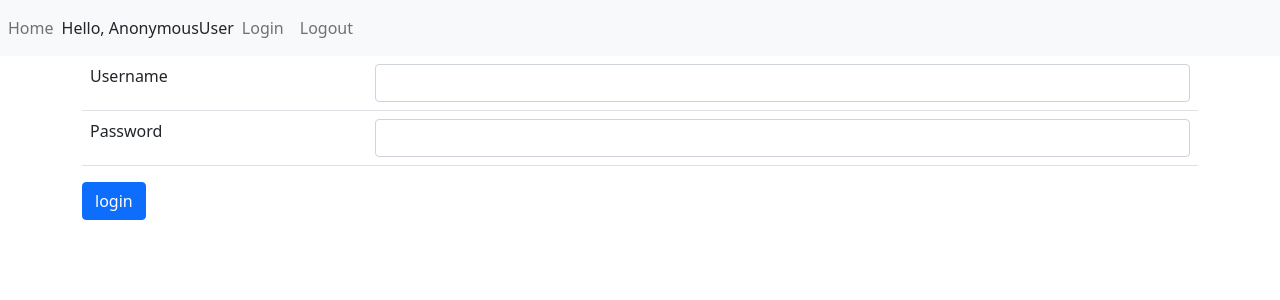
After one commit to RitehWebTeam/django-tutorial, a Django app: page /login/ in a window 1280 px wide. The commit adds this page. Shown: the top 300 px of the page. Run offline with Django 3.2, Linux system fonts and the light colour scheme.

Commit message:
Add simple login logout

```diff
--- a/django_tutorial_project/settings.py
+++ b/django_tutorial_project/settings.py
@@ -9,7 +9,7 @@ https://docs.djangoproject.com/en/3.2/topics/settings/
 For the full list of settings and their values, see
 https://docs.djangoproject.com/en/3.2/ref/settings/
 """
-
+import os
 from pathlib import Path
 
 # Build paths inside the project like this: BASE_DIR / 'subdir'.
@@ -55,7 +55,7 @@ ROOT_URLCONF = 'django_tutorial_project.urls'
 TEMPLATES = [
     {
         'BACKEND': 'django.template.backends.django.DjangoTemplates',
-        'DIRS': [],
+        'DIRS': [os.path.join(BASE_DIR, 'django_tutorial_project', 'templates')],
         'APP_DIRS': True,
         'OPTIONS': {
             'context_processors': [
@@ -124,3 +124,5 @@ STATIC_URL = '/static/'
 # https://docs.djangoproject.com/en/3.2/ref/settings/#default-auto-field
 
 DEFAULT_AUTO_FIELD = 'django.db.models.BigAutoField'
+
+LOGIN_REDIRECT_URL = '/'
--- /dev/null
+++ b/django_tutorial_project/templates/registration/logged_out.html
@@ -0,0 +1,5 @@
+{% extends "base.html" %}
+
+{% block body %}
+    Yout have been logged out.
+{% endblock %}
--- /dev/null
+++ b/django_tutorial_project/templates/registration/login.html
@@ -0,0 +1,34 @@
+{% extends "base.html" %}
+
+{% block body %}
+
+    {% if form.errors %}
+    <p>Your username and password didn't match. Please try again.</p>
+    {% endif %}
+
+    <form method="post" action="{% url 'login' %}">
+        {% csrf_token %}
+            <table class="table">
+            <tr>
+                <td><label for="id_username">Username</label></td>
+                <td><input id="id_username" name="username"
+                           type="text" class="form-control"></td>
+            </tr>
+            <tr>
+                <td><label for="id_password">Password</label></td>
+                <td><input id="id_password" name="password"
+                           type="password" class="form-control"></td>
+            </tr>
+        </table>
+        {% if form.errors %}
+            <p class=" label label-danger">
+                Your username and password didn't match.
+                Please try again.
+            </p>
+        {% endif %}
+
+        <input class="btn btn-primary" type="submit" value="login">
+        <input class="form-control"type="hidden" name="next" value="{{ next }}">
+    </form>
+
+{% endblock %}
--- a/django_tutorial_project/urls.py
+++ b/django_tutorial_project/urls.py
@@ -15,8 +15,11 @@ Including another URLconf
 """
 from django.contrib import admin
 from django.urls import path, include
+from django.contrib.auth import views as auth_views
 
 urlpatterns = [
     path('admin/', admin.site.urls),
-    path('polls/', include('polls.urls')),
+    path('', include('polls.urls')),
+    path('login/', auth_views.LoginView.as_view(), name='login'),
+    path('logout/', auth_views.LogoutView.as_view(), name='logout'),
 ]
--- a/polls/templates/base.html
+++ b/polls/templates/base.html
@@ -21,9 +21,16 @@
                   <li class="nav-item active">
                     <a class="nav-link" href="{% url 'polls:index' %}">Home <span class="sr-only"></span></a>
                   </li>
-
                 </ul>
                 <label class="font-weight-bold">Hello, {{ user }}</label>
+                <ul class="navbar-nav mr-auto">
+                <li class="nav-item active">
+                    <a class="nav-link" href="{% url 'login' %}">Login<span class="sr-only"></span></a>
+                  </li>
+                  <li class="nav-item active">
+                    <a class="nav-link" href="{% url 'logout' %}">Logout<span class="sr-only"></span></a>
+                  </li>
+                </ul>
               </div>
             </nav>
         {% endblock %}
```
